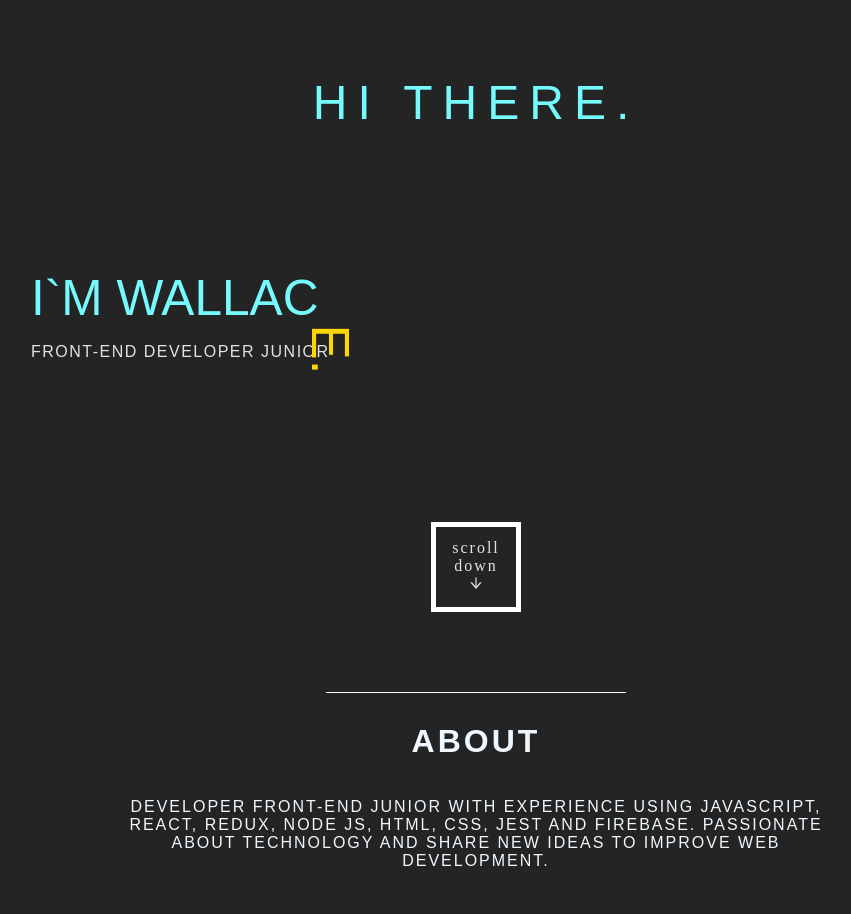
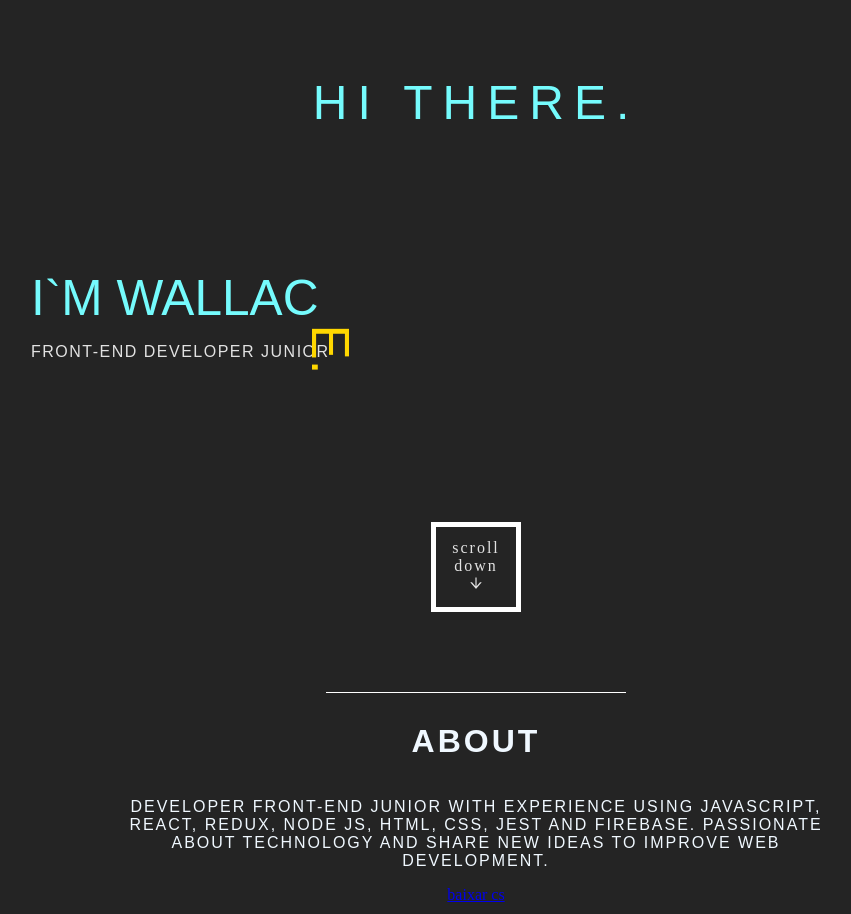
Before and after one commit to wallaceSansanoski/myPortifolio, a React (Vite) app: page / in a window 1280 px wide. Shown: the top 914 px of the page, without its empty margins (164-1015 px from the left). Built offline with nearby package versions, Linux system fonts and the light colour scheme; a web font is replaced by a local one.

Commit message:
add cv file

```diff
--- a/src/pages/about/about.jsx
+++ b/src/pages/about/about.jsx
@@ -7,6 +7,7 @@ function About  () {
             <div className={style.containerDescription}>
                 <p className={style.introduction}>developer front-end junior with experience using javascript, react, redux, node js, html, css, jest and firebase. Passionate about technology and share new ideas to improve web development.</p>
             </div>
+            <a href='#' download >baixar  cs</a>
         </div>
     )
 }
```
Also changed, not shown: 1 other file (tests, documents, lock files or other folders).
